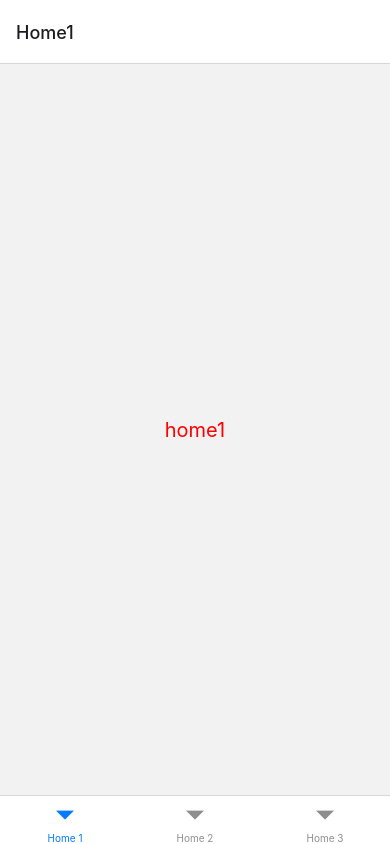
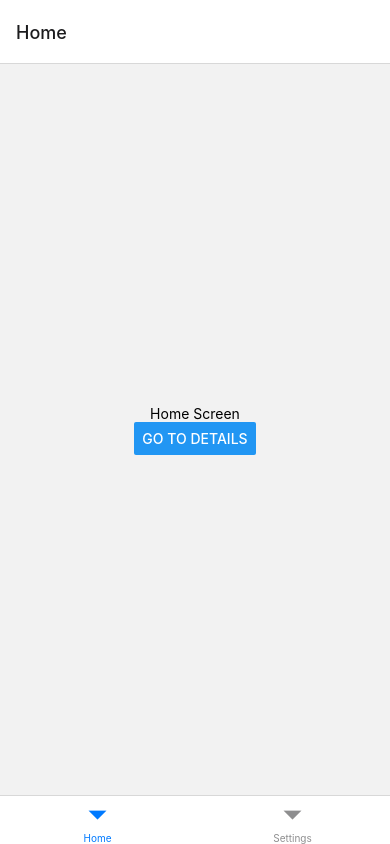
Before and after one commit to btnstone/dsLuxury, a React Native app: screen /Home in a window 390 px wide. Built offline with nearby package versions, Linux system fonts and the light colour scheme.

Commit message:
feat: 重写路由

```diff
--- a/App.tsx
+++ b/App.tsx
@@ -2,12 +2,12 @@ import React from 'react';
 import { SafeAreaProvider } from 'react-native-safe-area-context';
 import './global.css';
 import { NavigationContainer } from '@react-navigation/native';
-import BottomTabNavigator from './src/index.tsx';
+import MainNavigator from './src/navigation/MainNavigator.tsx';
 
 const MainApp = (): React.JSX.Element => (
   <SafeAreaProvider>
     <NavigationContainer>
-      <BottomTabNavigator />
+      <MainNavigator  />
     </NavigationContainer>
   </SafeAreaProvider>
 );
--- a/package.json
+++ b/package.json
@@ -6,12 +6,14 @@
     "android": "react-native run-android",
     "ios": "react-native run-ios",
     "lint": "eslint .",
-    "start": "react-native start",
+    "start": "react-native start --experimental-debugger",
     "test": "jest"
   },
   "dependencies": {
     "@react-navigation/bottom-tabs": "^6.6.1",
     "@react-navigation/native": "^6.1.18",
+    "@react-navigation/native-stack": "^6.11.0",
+    "@react-navigation/stack": "^6.4.1",
     "nativewind": "^4.0.1",
     "react": "18.3.1",
     "react-native": "0.75.2",
--- /dev/null
+++ b/src/navigation/BottomTabNavigator.tsx
@@ -0,0 +1,17 @@
+import React from 'react';
+import {createBottomTabNavigator} from '@react-navigation/bottom-tabs';
+import HomeScreen from '../screens/HomeScreen';
+import SettingsScreen from '../screens/SettingsScreen';
+
+const Tab = createBottomTabNavigator();
+
+const BottomTabNavigator = (): React.JSX.Element => {
+  return (
+    <Tab.Navigator>
+      <Tab.Screen name="Home" component={HomeScreen} />
+      <Tab.Screen name="Settings" component={SettingsScreen} />
+    </Tab.Navigator>
+  );
+};
+
+export default BottomTabNavigator;
--- /dev/null
+++ b/src/navigation/MainNavigator.tsx
@@ -0,0 +1,17 @@
+import React from 'react';
+import { createNativeStackNavigator } from '@react-navigation/native-stack';
+import BottomTabNavigator from './BottomTabNavigator';
+import DetailsScreen from '../screens/DetailsScreen';
+
+const Stack = createNativeStackNavigator();
+
+const MainNavigator = (): React.JSX.Element => {
+  return (
+    <Stack.Navigator screenOptions={{ headerShown: false }}>
+      <Stack.Screen name="MainTabs" component={BottomTabNavigator} />
+      <Stack.Screen name="Details" component={DetailsScreen} options={{ headerShown: true }} />
+    </Stack.Navigator>
+  );
+};
+
+export default MainNavigator;
--- /dev/null
+++ b/src/screens/DetailsScreen.tsx
@@ -0,0 +1,16 @@
+import React from 'react';
+import {View, Text, Button} from 'react-native';
+import {useNavigation} from '@react-navigation/native';
+import {HomeScreenNavigationProp} from '../type/navigation/definitions.ts';
+
+const DetailsScreen = (): React.JSX.Element => {
+  const navigation = useNavigation<HomeScreenNavigationProp>();
+  return (
+    <View className={'flex-1 justify-center items-center'}>
+      <Text>Details Screen</Text>
+      <Button title="Go Back to Home" onPress={() => navigation.popToTop()} />
+    </View>
+  );
+};
+
+export default DetailsScreen;
--- /dev/null
+++ b/src/screens/HomeScreen.tsx
@@ -0,0 +1,19 @@
+import React from 'react';
+import {View, Text, Button} from 'react-native';
+import {HomeScreenNavigationProp} from '../type/navigation/definitions.ts';
+import {useNavigation} from '@react-navigation/native';
+
+const HomeScreen = (): React.JSX.Element => {
+  const navigation = useNavigation<HomeScreenNavigationProp>();
+  return (
+    <View style={{flex: 1, justifyContent: 'center', alignItems: 'center'}}>
+      <Text>Home Screen</Text>
+      <Button
+        title="Go to Details"
+        onPress={() => navigation.navigate('Details')}
+      />
+    </View>
+  );
+};
+
+export default HomeScreen;
--- /dev/null
+++ b/src/screens/SettingsScreen.tsx
@@ -0,0 +1,12 @@
+import React from 'react';
+import {View, Text} from 'react-native';
+
+const SettingsScreen = (): React.JSX.Element => {
+  return (
+    <View style={{flex: 1, justifyContent: 'center', alignItems: 'center'}}>
+      <Text>Settings Screen</Text>
+    </View>
+  );
+};
+
+export default SettingsScreen;
--- /dev/null
+++ b/src/type/navigation/definitions.ts
@@ -0,0 +1,8 @@
+import { StackNavigationProp } from '@react-navigation/stack';
+
+type RootStackParamList = {
+  Home: undefined;  // 无参数传递给Home
+  Details: undefined;  // 无参数传递给Details
+};
+
+export type HomeScreenNavigationProp = StackNavigationProp<RootStackParamList, 'Home'>;
```
Also changed, not shown: 1 other file (tests, documents, lock files or other folders).
